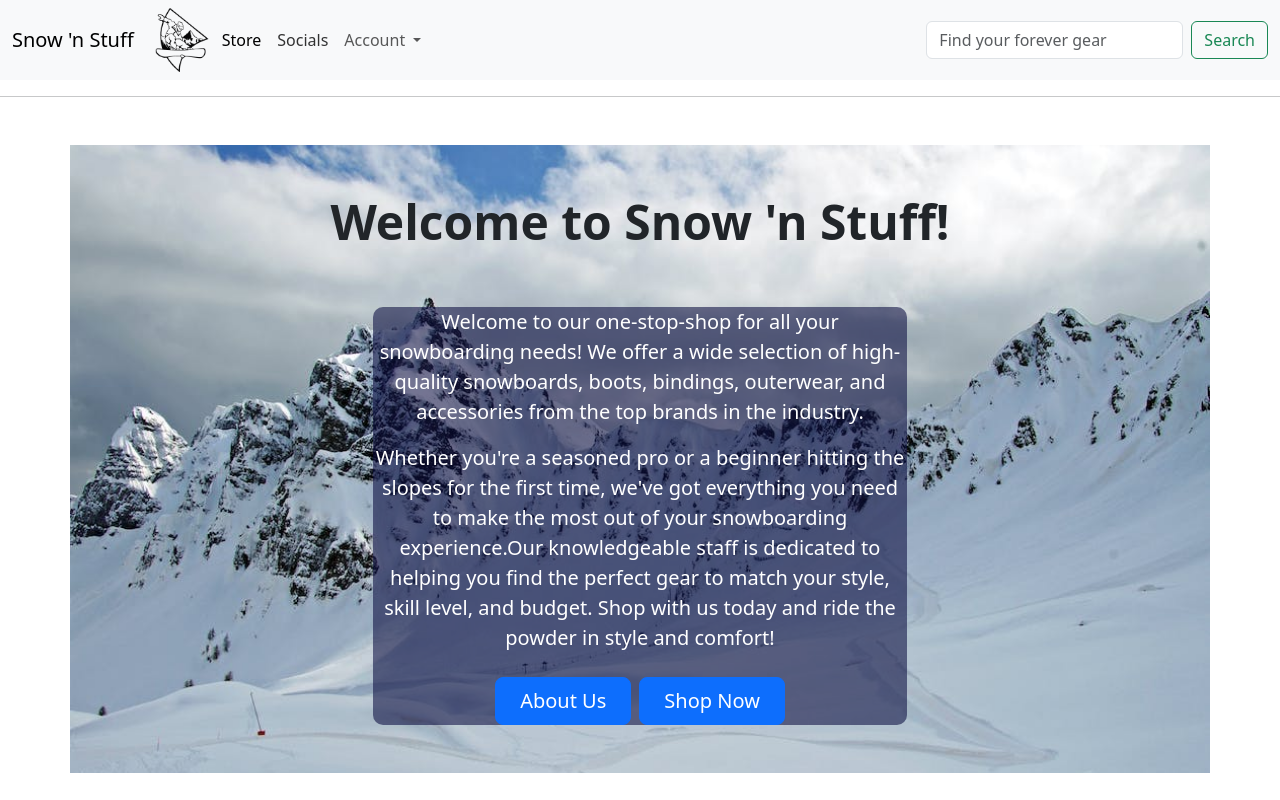
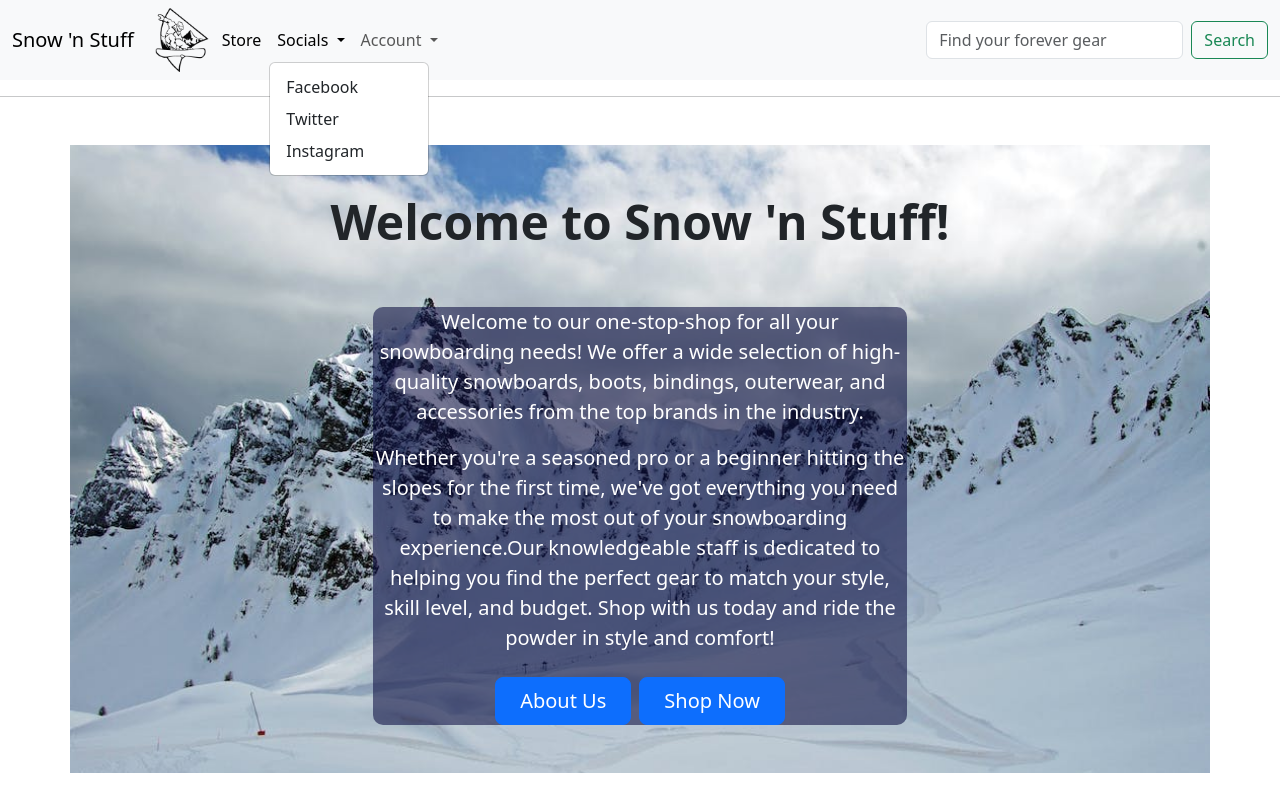
Before and after one commit to jacobdefalco/snowboard-store, a plain HTML site: page index.html in a window 1280 px wide. Both pictures are taken after a click on the button "Socials". Shown: the top 800 px of the page. Drawn offline with nearby package versions, Linux system fonts and the light colour scheme.

Commit message:
added socials dropdown

```diff
--- a/index.html
+++ b/index.html
@@ -48,8 +48,21 @@
               <li class="nav-item">
                 <a class="nav-link active" aria-current="page" href="#">Store</a>
               </li>
-              <li class="nav-item">
-                <a class="nav-link" href="#">Socials</a>
+              <li class="nav-item dropdown">
+                <a
+                  class="nav-link dropdown-toggle"
+                  href="#"
+                  role="button"
+                  data-bs-toggle="dropdown"
+                  aria-expanded="false"
+                >
+                  Socials
+                </a>
+                <ul class="dropdown-menu">
+                  <li><a class="dropdown-item" href="login.html">Facebook</a></li>
+                  <li><a class="dropdown-item" href="register.html">Twitter</a></li>
+                  <li><a class="dropdown-item" href="#">Instagram</a></li>
+                </ul>
               </li>
               <li class="nav-item dropdown">
                 <a
```
Also changed, not shown: login.html (+15 -2 lines), register.html (+15 -2 lines).
